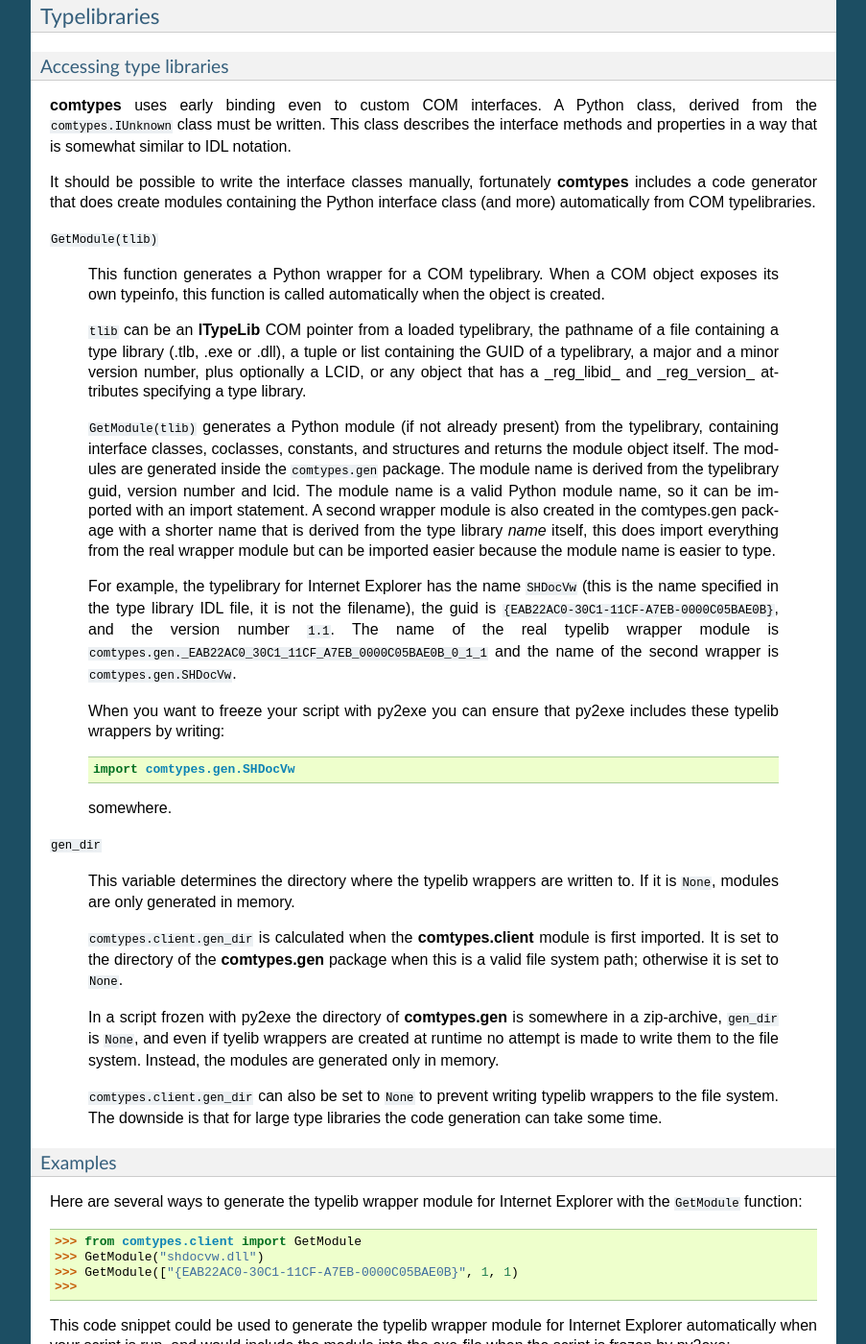
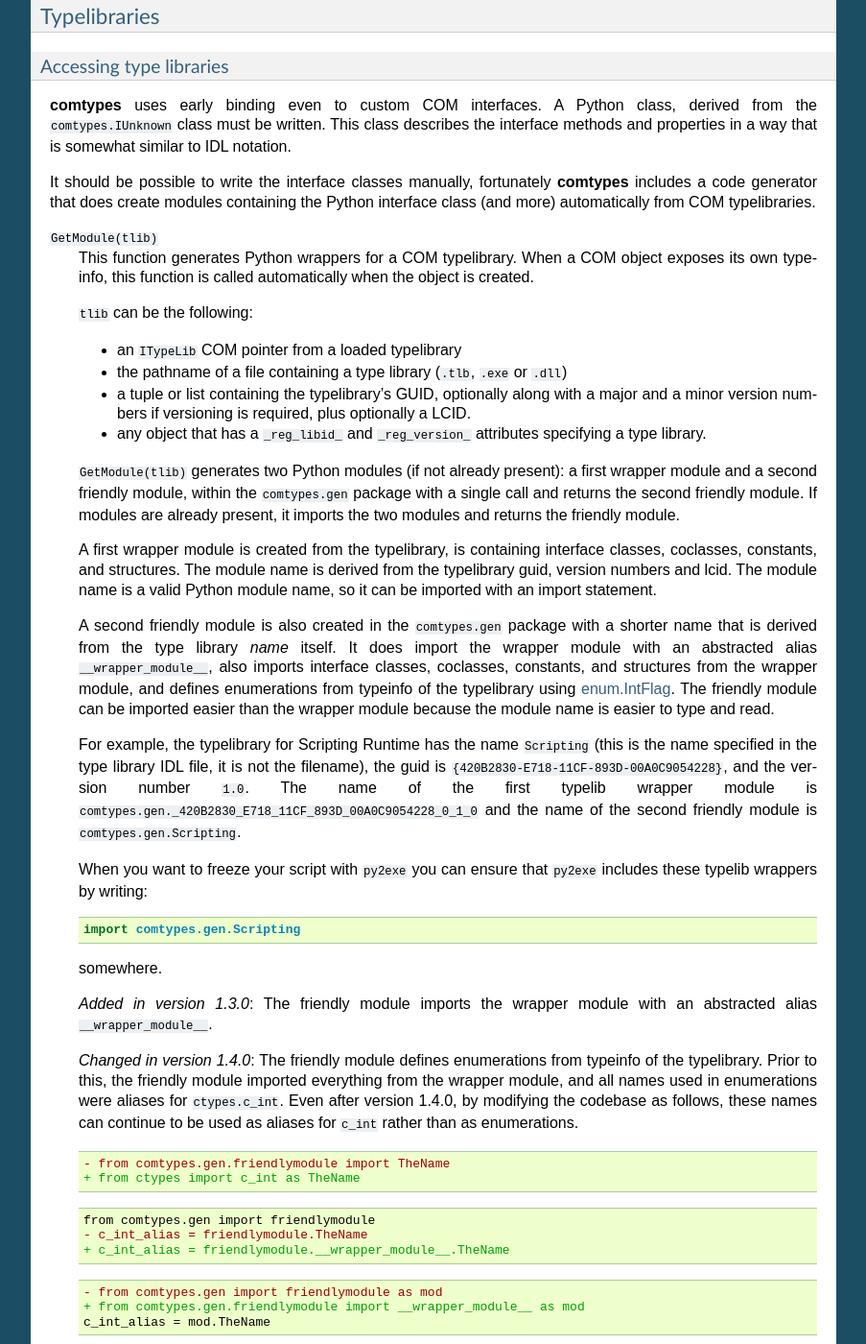
Before and after one commit to enthought/comtypes, a Sphinx documentation site: the page built from docs/source/index.rst, in a window 1280 px wide and 1400 px high, scrolled down 8955 px. Shown: the whole window at 96% size, without its empty margins (198-1101 px from the left). Built offline with Sphinx 7.4.7, drawn with Linux system fonts in a browser that asks for light colours; some of the changed text lies outside the part shown.

Commit message:
update `index.rst` (#522)

```diff
--- a/docs/source/index.rst
+++ b/docs/source/index.rst
@@ -606,49 +606,91 @@
 from COM typelibraries.
 
 ``GetModule(tlib)``
-
-    This function generates a Python wrapper for a COM typelibrary.
+    This function generates Python wrappers for a COM typelibrary.
     When a COM object exposes its own typeinfo, this function is
     called automatically when the object is created.
 
-    ``tlib`` can be an **ITypeLib** COM pointer from a loaded
-    typelibrary, the pathname of a file containing a type library
-    (.tlb, .exe or .dll), a tuple or list containing the GUID of a
-    typelibrary, a major and a minor version number, plus optionally a
-    LCID, or any object that has a _reg_libid_ and _reg_version_
-    attributes specifying a type library.
+    ``tlib`` can be the following:
 
-    ``GetModule(tlib)`` generates a Python module (if not already
-    present) from the typelibrary, containing interface classes,
-    coclasses, constants, and structures and returns the module object
-    itself.  The modules are generated inside the ``comtypes.gen``
-    package.  The module name is derived from the typelibrary guid,
-    version number and lcid.  The module name is a valid Python module
-    name, so it can be imported with an import statement.  A second
-    wrapper module is also created in the comtypes.gen package with a
-    shorter name that is derived from the type library *name* itself,
-    this does import everything from the real wrapper module but can
-    be imported easier because the module name is easier to type.
+    - an ``ITypeLib`` COM pointer from a loaded typelibrary
+    - the pathname of a file containing a type library (``.tlb``,
+      ``.exe`` or ``.dll``)
+    - a tuple or list containing the typelibrary's GUID, optionally
+      along with a major and a minor version numbers if versioning
+      is required, plus optionally a LCID.
+    - any object that has a ``_reg_libid_`` and ``_reg_version_``
+      attributes specifying a type library.
 
-    For example, the typelibrary for Internet Explorer has the name
-    ``SHDocVw`` (this is the name specified in the type library IDL
-    file, it is not the filename), the guid is
-    ``{EAB22AC0-30C1-11CF-A7EB-0000C05BAE0B}``, and the version number
-    ``1.1``.  The name of the real typelib wrapper module is
-    ``comtypes.gen._EAB22AC0_30C1_11CF_A7EB_0000C05BAE0B_0_1_1`` and
-    the name of the second wrapper is ``comtypes.gen.SHDocVw``.
+    ``GetModule(tlib)`` generates two Python modules (if not already
+    present): a first wrapper module and a second friendly module,
+    within the ``comtypes.gen`` package with a single call and
+    returns the second friendly module.  If modules are already
+    present, it imports the two modules and returns the friendly
+    module.
 
-    When you want to freeze your script with py2exe you can ensure
-    that py2exe includes these typelib wrappers by writing:
+    A first wrapper module is created from the typelibrary, is
+    containing interface classes, coclasses, constants, and
+    structures.  The module name is derived from the typelibrary
+    guid, version numbers and lcid.  The module name is a valid
+    Python module name, so it can be imported with an import
+    statement.
+
+    A second friendly module is also created in the ``comtypes.gen``
+    package with a shorter name that is derived from the type
+    library *name* itself.  It does import the wrapper module with an
+    abstracted alias ``__wrapper_module__``, also imports interface
+    classes, coclasses, constants, and structures from the wrapper
+    module, and defines enumerations from typeinfo of the typelibrary
+    using `enum.IntFlag`_.  The friendly module can be imported
+    easier than the wrapper module because the module name is easier
+    to type and read.
+
+    For example, the typelibrary for Scripting Runtime has the name
+    ``Scripting`` (this is the name specified in the type library
+    IDL file, it is not the filename), the guid is
+    ``{420B2830-E718-11CF-893D-00A0C9054228}``, and the version
+    number ``1.0``.  The name of the first typelib wrapper module is
+    ``comtypes.gen._420B2830_E718_11CF_893D_00A0C9054228_0_1_0`` and
+    the name of the second friendly module is ``comtypes.gen.Scripting``.
+
+    When you want to freeze your script with ``py2exe`` you can ensure
+    that ``py2exe`` includes these typelib wrappers by writing:
 
     .. sourcecode:: python
 
-        import comtypes.gen.SHDocVw
+        import comtypes.gen.Scripting
 
     somewhere.
 
+    *Added in version 1.3.0*: The friendly module imports the wrapper
+    module with an abstracted alias ``__wrapper_module__``.
+
+    *Changed in version 1.4.0*: The friendly module defines
+    enumerations from typeinfo of the typelibrary.
+    Prior to this, the friendly module imported everything from the
+    wrapper module, and all names used in enumerations were aliases
+    for ``ctypes.c_int``.  Even after version 1.4.0, by modifying the
+    codebase as follows, these names can continue to be used as
+    aliases for ``c_int`` rather than as enumerations.
+
+    .. sourcecode:: diff
+
+        - from comtypes.gen.friendlymodule import TheName
+        + from ctypes import c_int as TheName
+
+    .. sourcecode:: diff
+
+        from comtypes.gen import friendlymodule
+        - c_int_alias = friendlymodule.TheName
+        + c_int_alias = friendlymodule.__wrapper_module__.TheName
+
+    .. sourcecode:: diff
+
+        - from comtypes.gen import friendlymodule as mod
+        + from comtypes.gen.friendlymodule import __wrapper_module__ as mod
+        c_int_alias = mod.TheName
+
 ``gen_dir``
-
     This variable determines the directory where the typelib wrappers
     are written to.  If it is ``None``, modules are only generated in
     memory.
@@ -671,29 +713,52 @@
 Examples
 --------
 
-Here   are several ways   to generate the  typelib  wrapper module for
-Internet Explorer with the ``GetModule`` function:
+Here are several ways to generate the typelib wrapper module for
+Scripting Dictionary with the ``GetModule`` function:
 
 .. sourcecode:: pycon
 
    >>> from comtypes.client import GetModule
-   >>> GetModule("shdocvw.dll")
-   >>> GetModule(["{EAB22AC0-30C1-11CF-A7EB-0000C05BAE0B}", 1, 1)
-   >>>
+   >>> GetModule('scrrun.dll')  # doctest: +ELLIPSIS
+   <module 'comtypes.gen.Scripting'...>
+   >>> GetModule(('{420B2830-E718-11CF-893D-00A0C9054228}', 1, 0))  # doctest: +ELLIPSIS
+   <module 'comtypes.gen.Scripting'...>
+
+Members such as the first wrapper module, interface classes,
+coclasses, constants, and enumerations can be referenced from the
+friendly module generated by calling the ``GetModule`` function:
+
+.. sourcecode:: pycon
+
+   >>> from comtypes.client import GetModule
+   >>> Scripting = GetModule('scrrun.dll')
+   >>> Scripting.__wrapper_module__  # the first wrapper module  # doctest: +ELLIPSIS
+   <module 'comtypes.gen._420B2830_E718_11CF_893D_00A0C9054228_0_1_0'...>
+   >>> Scripting.IDictionary  # an interface class
+   <class 'comtypes.gen._420B2830_E718_11CF_893D_00A0C9054228_0_1_0.IDictionary'>
+   >>> Scripting.Dictionary  # a coclass
+   <class 'comtypes.gen._420B2830_E718_11CF_893D_00A0C9054228_0_1_0.Dictionary'>
+   >>> Scripting.BinaryCompare  # a constant
+   0
+   >>> Scripting.CompareMethod  # an enumeration
+   <flag 'CompareMethod'>
+   >>> Scripting.CompareMethod.BinaryCompare  # a member of the enumeration
+   <CompareMethod.BinaryCompare: 0>
 
 This code snippet could be used to generate the typelib wrapper module
-for Internet Explorer automatically when your script is run, and would
-include the module into the exe-file when the script is frozen by
-py2exe:
+for Scripting Dictionary automatically when your script is run, and
+would include the module into the exe-file when the script is frozen
+by ``py2exe``:
 
 .. sourcecode:: pycon
 
     >>> import sys
-    >>> if not hasattr(sys, "frozen"):
-    >>>     from comtypes.client import GetModule
-    >>>     GetModule("shdocvw.dll")
-    >>> import comtypes.gen.ShDocVw
-    >>>
+    >>> if not hasattr(sys, 'frozen'):  # doctest: +ELLIPSIS
+    ...     from comtypes.client import GetModule
+    ...     GetModule('scrrun.dll')
+    ...
+    <module 'comtypes.gen.Scripting'...>
+    >>> import comtypes.gen.Scripting
 
 
 Case sensitivity
@@ -759,6 +824,8 @@
 
 .. _ctypes: http://starship.python.net/crew/theller/ctypes
 
+.. _`enum.IntFlag`: https://docs.python.org/3/library/enum.html#enum.IntFlag
+
 .. _github: https://github.com/enthought/comtypes
 
 .. _releases: https://github.com/enthought/comtypes/releases
```
